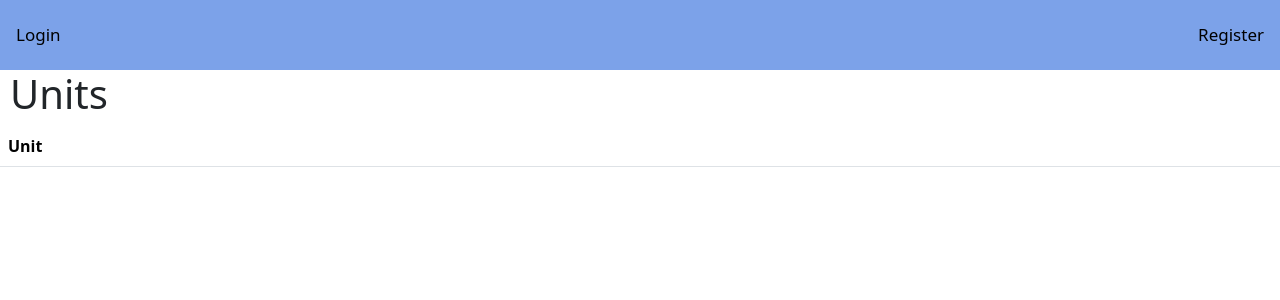
After one commit to Radmaster5000/distance_counter, a Django app: page /distance/units/ in a window 1280 px wide. The commit adds this page. Shown: the top 300 px of the page. Run offline with Django 4.2, Linux system fonts and the light colour scheme; data that the repository does not hold is empty.

Commit message:
added templates to view all and individual units and offices, updated navbar with View dropdown like the Create dropdown

```diff
--- a/distance_counter/distance/templates/distance/layout.html
+++ b/distance_counter/distance/templates/distance/layout.html
@@ -13,8 +13,6 @@
                 <div style="color: rgb(14, 59, 156); margin: 10px">Currently logged in as: {{ request.user.username | title }}</div>
                 <a href="{% url 'logout' %}">Logout</a>
                 <a href="{% url 'log' %}">Record Distance</a>
-                <a href="{% url 'index' %}">View all Distances</a>
-                <a href="{% url 'people' %}">View all People</a>
                 <div class="dropdown">
                     <button class="btn btn-secondary dropdown-toggle" type="button" data-bs-toggle="dropdown" aria-expanded="false">
                       Create
@@ -24,7 +22,18 @@
                       <li><a class="dropdown-item" href="{% url 'office_create' %}">Office</a></li>
                       <li><a class="dropdown-item" href="{% url 'unit_create' %}">Unit</a></li>
                     </ul>
-                  </div>
+                </div>
+                <div class="dropdown">
+                    <button class="btn btn-secondary dropdown-toggle" type="button" data-bs-toggle="dropdown" aria-expanded="false">
+                        View
+                    </button>
+                    <ul class="dropdown-menu dropdown-menu-end">
+                        <li><a class="dropdown-item" href="{% url 'index' %}">Distances</a></li>
+                        <li><a class="dropdown-item" href="{% url 'people' %}">People</a></li>
+                        <li><a class="dropdown-item" href="{% url 'offices' %}">Offices</a></li>
+                        <li><a class="dropdown-item" href="{% url 'units' %}">Units</a></li>
+                    </ul>
+                </div>
                 {% if user.is_superuser %}
                     <a href="{% url 'admin:index' %}">Admin</a>
                 {% endif %}
--- /dev/null
+++ b/distance_counter/distance/templates/distance/units.html
@@ -0,0 +1,20 @@
+{% extends "distance/layout.html" %}
+
+{% block body %}
+    <h1>Units</h1>
+
+    <table class="table">
+        <thead>
+            <tr>
+                <th scope="col">Unit</th>
+            </tr>
+        </thead>
+        <tbody>
+            {% for unit in units %}
+                <tr>
+                    <th scope="row"><a href="{% url 'unit' unit.id %}">{{ unit.unit_of_measurement }}</a></th>
+                </tr>
+            {% endfor %}
+        </tbody>
+    </table>
+{% endblock %}
--- a/distance_counter/distance/urls.py
+++ b/distance_counter/distance/urls.py
@@ -18,5 +18,12 @@ urlpatterns = [
     path("people/<int:person_id>/edit/", views.person_edit, name="person_edit"),
     path("people/", views.people, name="people"),
     path('person/<int:person_id>/delete/', views.delete_person, name='delete_person'),
-
+    path("office/<int:office_id>", views.office, name="office"),
+    path("offices/<int:office_id>/edit/", views.office_edit, name="office_edit"),
+    path("offices/", views.offices, name="offices"),
+    path('office/<int:office_id>/delete/', views.delete_office, name='delete_office'),
+    path("unit/<int:unit_id>", views.unit, name="unit"),
+    path("units/<int:unit_id>/edit/", views.unit_edit, name="unit_edit"),
+    path("units/", views.units, name="units"),
+    path('unit/<int:unit_id>/delete/', views.delete_unit, name='delete_unit'),
 ]
--- a/distance_counter/distance/views.py
+++ b/distance_counter/distance/views.py
@@ -4,7 +4,7 @@ from .forms import LoginForm, RegisterForm, LogForm, OfficeForm, PersonForm, Uni
 from django.contrib import messages
 from django.contrib.auth import login, logout, authenticate
 from django.contrib.auth.models import User
-from .models import Distance, Person
+from .models import Distance, Person, Office, Unit
 
 # Create your views here.
 def index(request):
@@ -174,5 +174,73 @@ def delete_person(request, person_id):
 
     if request.method == 'POST':
         person.delete()
-        return redirect('people')  # Redirect to the list of people or another appropriate page
-    return redirect('person', person_id=person_id)  # Handle GET requests by redirecting to person detail view
+        return redirect('people')
+    return redirect('person', person_id=person_id)
+
+def offices(request):
+    offices = Office.objects.all()
+    return render(request, "distance/offices.html", {
+        "offices": offices
+    })
+
+def office( request, office_id):
+    office = Office.objects.get(pk=office_id)
+    return render(request, "distance/office.html", {
+        "office": office
+    })
+
+def office_edit(request, office_id):
+    office = get_object_or_404(Office, pk=office_id)
+
+    if request.method == 'POST':
+        form = OfficeForm(request.POST, instance=office)
+        if form.is_valid():
+            form.save()
+            return redirect('office', office_id=office_id)
+
+    else:
+        form = OfficeForm(instance=office)
+
+    return render(request, 'distance/edit.html', {'form': form, 'office': office})
+
+def delete_office(request, office_id):
+    office = get_object_or_404(Office, pk=office_id)
+
+    if request.method == 'POST':
+        office.delete()
+        return redirect('offices')
+    return redirect('office', office_id=office_id)
+
+def units(request):
+    units = Unit.objects.all()
+    return render(request, "distance/units.html", {
+        "units": units
+    })
+
+def unit( request, unit_id):
+    unit = Unit.objects.get(pk=unit_id)
+    return render(request, "distance/unit.html", {
+        "unit": unit
+    })
+
+def unit_edit(request, unit_id):
+    unit = get_object_or_404(Unit, pk=unit_id)
+
+    if request.method == 'POST':
+        form = UnitForm(request.POST, instance=unit)
+        if form.is_valid():
+            form.save()
+            return redirect('unit', unit_id=unit_id)
+
+    else:
+        form = UnitForm(instance=unit)
+
+    return render(request, 'distance/edit.html', {'form': form, 'unit': unit})
+
+def delete_unit(request, unit_id):
+    unit = get_object_or_404(Unit, pk=unit_id)
+
+    if request.method == 'POST':
+        unit.delete()
+        return redirect('units')
+    return redirect('unit', unit_id=unit_id)
```
Also changed, not shown: distance_counter/distance/templates/distance/office.html (added, +20 -0 lines), distance_counter/distance/templates/distance/offices.html (added, +22 -0 lines), distance_counter/distance/templates/distance/unit.html (added, +19 -0 lines).
